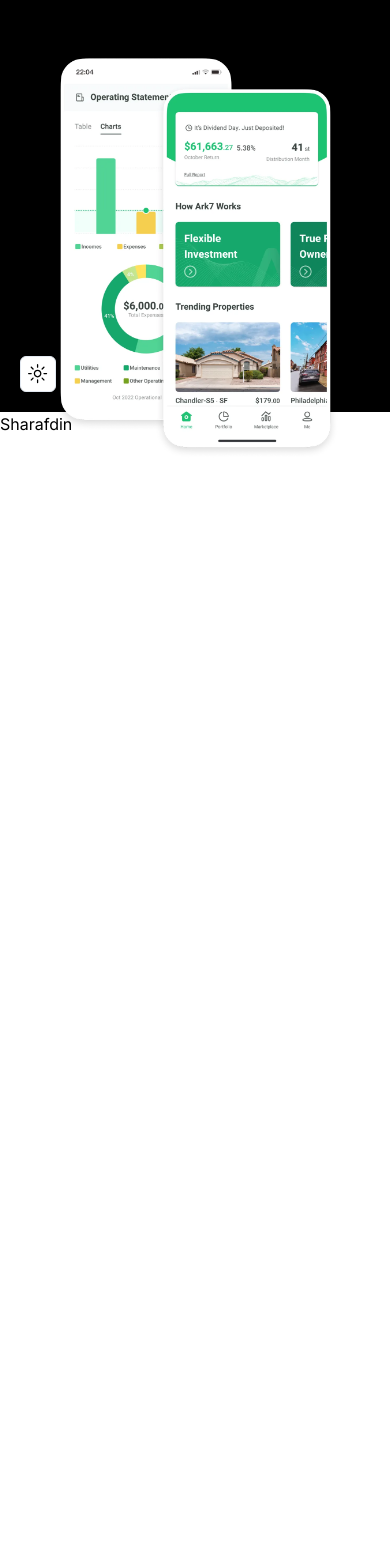
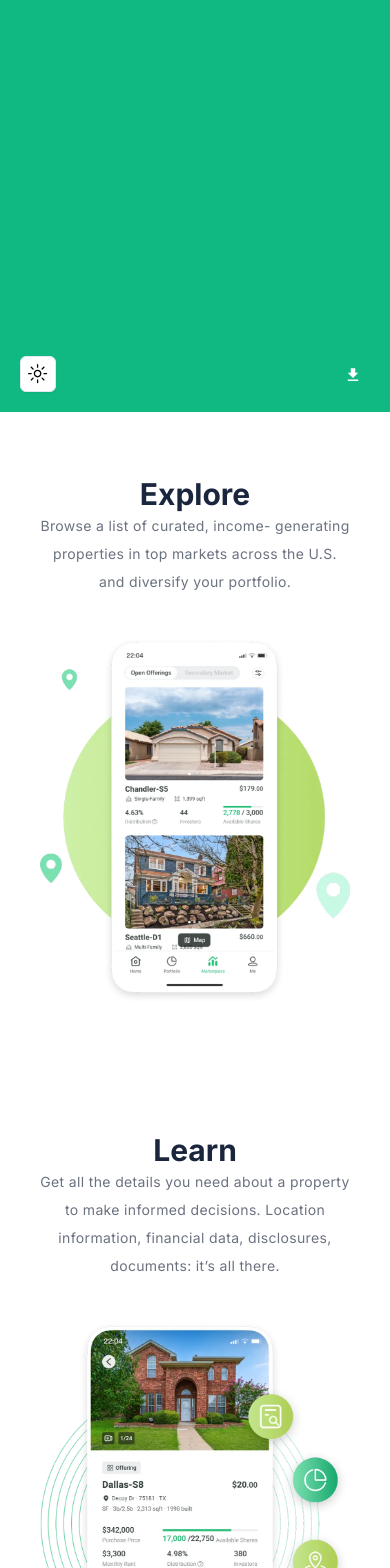
Before and after one commit to abdinasir-Tman/muraajaco-web-app, a Next.js app: page / in a window 390 px wide. Shown: the part 432-2000 px from the top of the page. Before the commit the page ends 891 px from the top, so only its background shows below. Built offline with nearby package versions, Linux system fonts and the light colour scheme.

Commit message:
completed hero design

```diff
--- /dev/null
+++ b/app/components/Buy.tsx
@@ -0,0 +1,24 @@
+import Image from "next/image";
+
+const Buy = () => {
+  return (
+    <section className="px-10 py-16 flex flex-col-reverse justify-center items-center gap-10">
+      <Image
+        alt="muraajaco app"
+        src="/assets/images/buy_new.webp"
+        height={800}
+        width={800}
+      />
+      <div className=" flex flex-col items-start justify-start">
+        <h1 className="font-Poppins text-center w-full text-3xl font-bold text-[#1A263D] ">
+          Buy
+        </h1>
+        <p className="text-sm text-center text-gray-500 tracking-wide w-full leading-7">
+        Get all the details you need about a property to make informed decisions. Location information, financial data, disclosures, documents: it’s all there.
+        </p>
+      </div>
+    </section>
+  );
+};
+
+export default Buy;
--- /dev/null
+++ b/app/components/DownloadBtn.tsx
@@ -0,0 +1,12 @@
+import Image from "next/image";
+import { MdDownload } from "react-icons/md";
+
+const DownloadBtn = () => {
+  return (
+    <button className="bg-[#10b981] p-2 flex justify-center items-center  rounded-full fixed bottom-5 right-5 text-white font-bold text-lg">
+      <MdDownload className='text-lg'/>
+    </button>
+  );
+};
+
+export default DownloadBtn;
--- /dev/null
+++ b/app/components/Enjoy.tsx
@@ -0,0 +1,24 @@
+import Image from "next/image";
+
+const Enjoy = () => {
+  return (
+    <section className="px-10 py-16 flex flex-col-reverse justify-center items-center gap-10">
+      <Image
+        alt="muraajaco app"
+        src="/assets/images/enjoy_new.webp"
+        height={800}
+        width={800}
+      />
+      <div className=" flex flex-col items-start justify-start">
+        <h1 className="font-Poppins text-center w-full text-3xl font-bold text-[#1A263D] ">
+          Enjoy
+        </h1>
+        <p className="text-sm text-center text-gray-500 tracking-wide w-full leading-7">
+        Get all the details you need about a property to make informed decisions. Location information, financial data, disclosures, documents: it’s all there.
+        </p>
+      </div>
+    </section>
+  );
+};
+
+export default Enjoy;
--- /dev/null
+++ b/app/components/Explore.tsx
@@ -0,0 +1,25 @@
+import Image from "next/image";
+
+const Explore = () => {
+  return (
+    <section className="px-10 py-16 flex flex-col-reverse justify-center items-center gap-10">
+      <Image
+        alt="muraajaco app"
+        src="/assets/images/explore_new.webp"
+        height={800}
+        width={800}
+      />
+      <div className=" flex flex-col items-start justify-start">
+        <h1 className="font-Poppins text-center w-full text-3xl font-bold text-[#1A263D] ">
+          Explore
+        </h1>
+        <p className="text-sm text-center text-gray-500 tracking-wide w-full leading-7">
+          Browse a list of curated, income- generating properties in top markets
+          across the U.S. and diversify your portfolio.
+        </p>
+      </div>
+    </section>
+  );
+};
+
+export default Explore;
--- /dev/null
+++ b/app/components/Footer.tsx
@@ -0,0 +1,69 @@
+"use client";
+import Image from "next/image";
+import { FaFacebook, FaLinkedin, FaTwitter } from "react-icons/fa";
+const Footer = () => {
+  return (
+    <footer className="bg-[#1A263D] w-full py-24 px-20 grid lg:grid-cols-6  md:grid-cols-1 sm:grid-cols-1 md:gap-3 gap-5 ">
+      <div>
+        <h1 className="mb-4 text-[#10b981] text-2xl font-bold">NEW</h1>
+        <p className="text-gray-500 mb-3 cursor-pointer hover:text-[#10b981]">
+          App
+        </p>
+        <p className="text-gray-500 mb-3 cursor-pointer hover:text-[#10b981]">
+          IRA
+        </p>
+      </div>
+      <div>
+        <h1 className="mb-4 text-[#10b981] text-2xl font-bold">SUPPORT</h1>
+        <p className="text-gray-500 mb-3 cursor-pointer hover:text-[#10b981]">
+          FAQ
+        </p>
+        <p className="text-gray-500 mb-3 cursor-pointer hover:text-[#10b981]">
+          Step by Step
+        </p>
+        <p className="text-gray-500 mb-3 cursor-pointer hover:text-[#10b981]">
+          Instructions
+        </p>
+        <p className="text-gray-500 mb-3 cursor-pointer hover:text-[#10b981]">
+          contact
+        </p>
+      </div>
+      <div>
+        <h1 className="mb-4 text-[#10b981] text-2xl font-bold">LEGAL</h1>
+        <p className="text-gray-500 mb-3 cursor-pointer hover:text-[#10b981]">
+          SEC Filings
+        </p>
+        <p className="text-gray-500 mb-3 cursor-pointer hover:text-[#10b981]">
+          Terms & Conditions
+        </p>
+        <p className="text-gray-500 mb-3 cursor-pointer hover:text-[#10b981]">
+          Privacy Policy
+        </p>
+      </div>
+
+      <div className="flex justify-center items-center gap-10 ">
+        <FaFacebook className=" text-gray-500  text-4xl hover:text-[#10b981] cursor-pointer" />
+        <FaTwitter className=" text-gray-500 text-4xl hover:text-[#10b981]  cursor-pointer" />
+        <FaLinkedin className=" text-gray-500  text-4xl hover:text-[#10b981]  cursor-pointer" />
+      </div>
+
+      <div className="flex flex-col col-span-2 ml-10 items-start -mt-5 mb-3">
+        <Image
+          className="text-[#1A263D] "
+          src="/assets/svg/logo/icon.svg"
+          alt="Muraajaco-logo-icon-dark"
+          width={80}
+          height={80}
+        />
+        <h1 className="mb-4 text-[#10b981] text-2xl font-bold">Muraajaco</h1>
+        <p className="text-gray-500   ">
+          Lorem ipsum dolor sit amet consectetur adipisicing elit. Quisquam
+          cupiditate totam ut corporis! Id ea eaque repudiandae quidem pariatur
+          officiis temporibus.
+        </p>
+      </div>
+    </footer>
+  );
+};
+
+export default Footer;
--- a/app/components/Hero.tsx
+++ b/app/components/Hero.tsx
@@ -3,7 +3,7 @@ import React from "react";
 
 const Hero = () => {
   return (
-    <section className=" relative w-full px-2 bg-[#000] h-screen">
+    <section className=" relative w-full px-2 bg-[#10b981] h-screen">
       <div className="flex lg:flex-row md:flex-col flex-col">
         <div className="px-5 flex flex-col items-center justify-center">
           <h1 className="text-5xl text-white leading-tight font-Poppins font-bold text-center pt-10">
@@ -27,7 +27,7 @@ const Hero = () => {
         </div>
       </div>
 
-      <div className="w-[77%] relative bg-red mx-auto bottom-0">
+      {/* <div className="w-[77%] relative bg-red mx-auto bottom-0">
         <Image
           className="absolute top-16"
           src="/assets/images/muraajaco.webp"
@@ -36,7 +36,7 @@ const Hero = () => {
           width={450}
         />
 
-      </div>
+      </div> */}
     </section>
   );
 };
--- /dev/null
+++ b/app/components/Learn.tsx
@@ -0,0 +1,24 @@
+import Image from "next/image";
+
+const Learn = () => {
+  return (
+    <section className="px-10 py-16 flex flex-col-reverse justify-center items-center gap-10">
+      <Image
+        alt="muraajaco app"
+        src="/assets/images/learn_new.webp"
+        height={800}
+        width={800}
+      />
+      <div className=" flex flex-col items-start justify-start">
+        <h1 className="font-Poppins text-center w-full text-3xl font-bold text-[#1A263D] ">
+          Learn
+        </h1>
+        <p className="text-sm text-center text-gray-500 tracking-wide w-full leading-7">
+        Get all the details you need about a property to make informed decisions. Location information, financial data, disclosures, documents: it’s all there.
+        </p>
+      </div>
+    </section>
+  );
+};
+
+export default Learn;
--- /dev/null
+++ b/app/components/Manage.tsx
@@ -0,0 +1,24 @@
+import Image from "next/image";
+
+const Manage = () => {
+  return (
+    <section className="px-10 py-16 flex flex-col-reverse justify-center items-center gap-10">
+      <Image
+        alt="muraajaco app"
+        src="/assets/images/manage_new.webp"
+        height={800}
+        width={800}
+      />
+      <div className=" flex flex-col items-start justify-start">
+        <h1 className="font-Poppins text-center w-full text-3xl font-bold text-[#1A263D] ">
+          Manage
+        </h1>
+        <p className="text-sm text-center text-gray-500 tracking-wide w-full leading-7">
+        Get all the details you need about a property to make informed decisions. Location information, financial data, disclosures, documents: it’s all there.
+        </p>
+      </div>
+    </section>
+  );
+};
+
+export default Manage;
--- /dev/null
+++ b/app/components/Portfolio.tsx
@@ -0,0 +1,27 @@
+import Image from "next/image";
+
+const Portfolio = () => {
+  return (
+    <section className="w-full pb-20 h-full flex justify-center items-center">
+      <div className="flex flex-col">
+        <h1 className="text-center text-3xl font-bold font-Poppins">
+          Have your portfolio in control
+        </h1>
+        <p className="text-gray-500 mt-3 text-center">
+          Now available on both iOS and Android
+        </p>
+        <button className="bg-[#10b981] ml-[25%] w-56 mt-10 py-3 flex justify-center items-center px-2  rounded-xl text-white font-bold text-lg">
+          <Image
+            alt="murajaco-icon-dark"
+            width={40}
+            height={40}
+            src="/assets/svg/logo/icon-dark.svg"
+          />
+          <span className="mr-2">Download now</span>
+        </button>
+      </div>
+    </section>
+  );
+};
+
+export default Portfolio;
--- a/app/layout.tsx
+++ b/app/layout.tsx
@@ -4,6 +4,7 @@ import "./globals.css";
 
 import { ThemeProvider } from "./provide/Theme-Provide";
 import Header from "./components/Header";
+import Footer from "./components/Footer";
 
 const inter = Inter({ subsets: ["latin"] });
 
@@ -40,6 +41,7 @@ export default function RootLayout({
         >
           <Header />
           {children}
+          <Footer />
         </ThemeProvider>
       </body>
     </html>
--- a/app/page.tsx
+++ b/app/page.tsx
@@ -1,9 +1,22 @@
 import Image from "next/image";
 import Hero from "./components/Hero";
+import Explore from "./components/Explore";
+import Learn from "./components/Learn";
+import Buy from "./components/Buy";
+import Manage from "./components/Manage";
+import Enjoy from "./components/Enjoy";
+import Portfolio from "./components/Portfolio";
+import DownloadBtn from "./components/DownloadBtn";
 
 export default function Home() {
   return <>
   <Hero />
-  <h1>Sharafdin</h1>
+  <Explore/>
+  <Learn />
+  <Buy />
+  <Manage />
+  <Enjoy />
+  <Portfolio />
+  <DownloadBtn />
   </>;
 }
```
Also changed, not shown: 1 other file (tests, documents, lock files or other folders).
